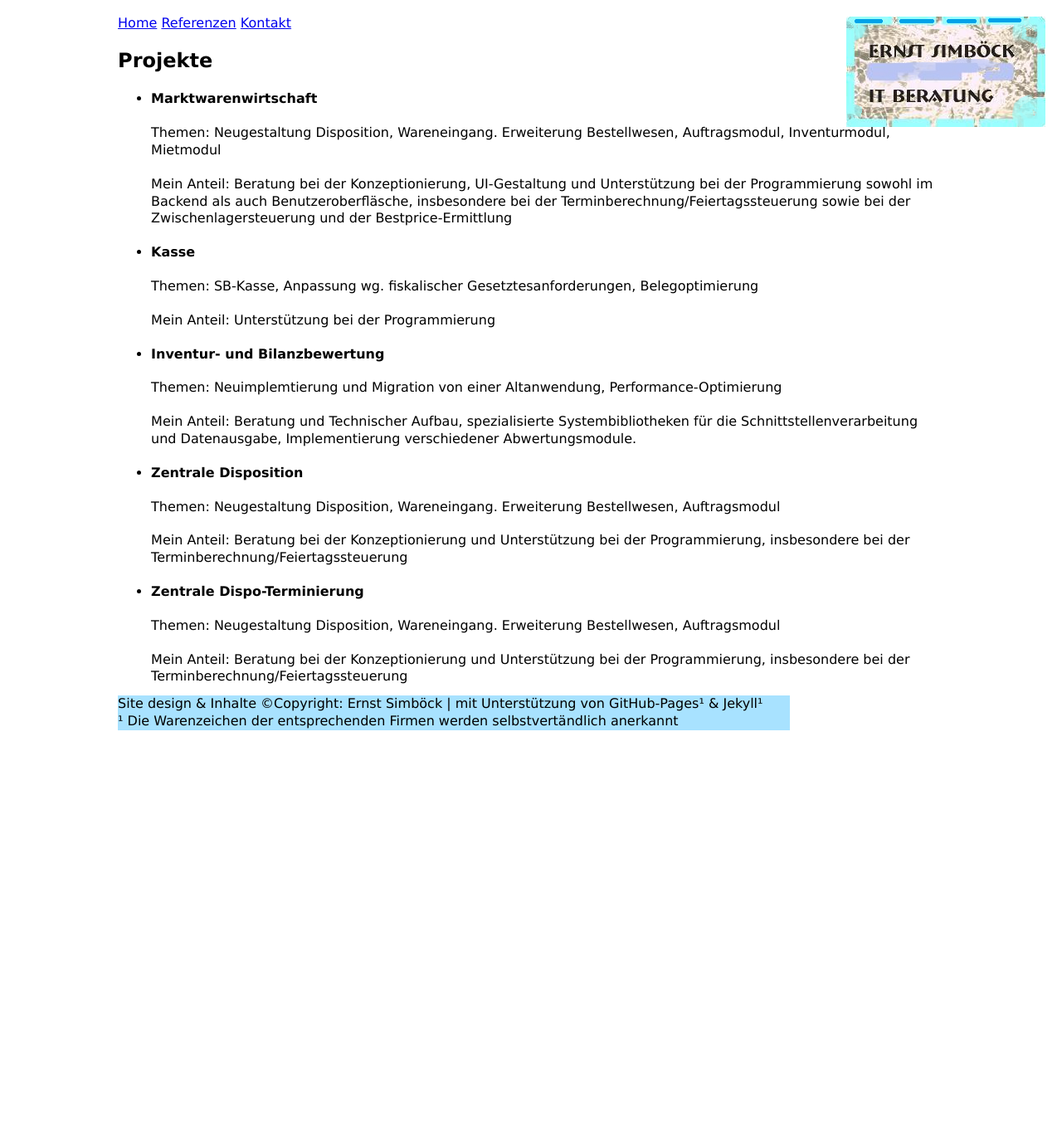
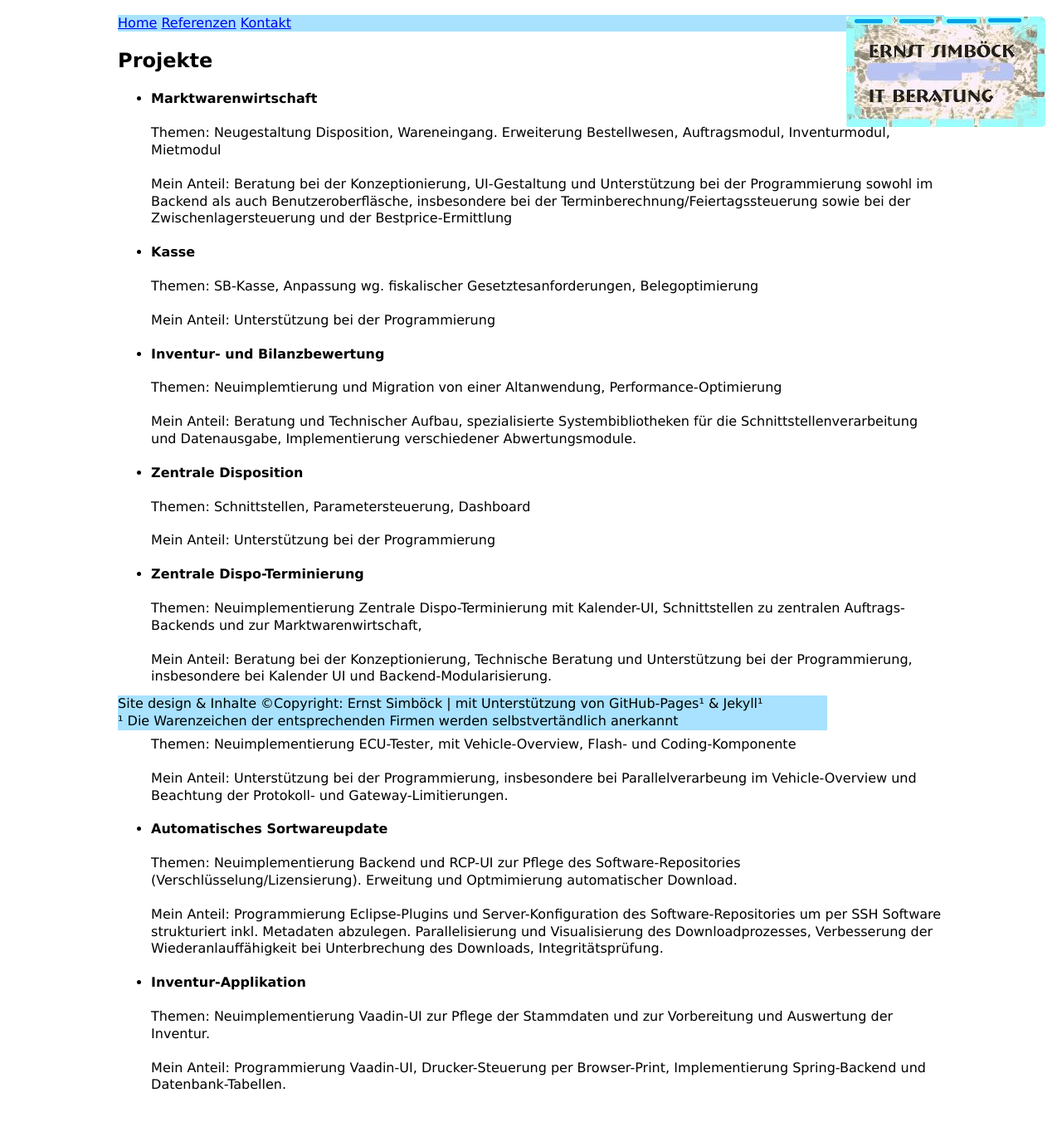
Before and after one commit to etsbk12/sbksite, a Jekyll site: the page built from seite2.md, in a window 1280 px wide. Shown: the whole page at 83% size. Built offline with Jekyll 4.4.1, drawn with Linux system fonts in a browser that asks for light colours; before the commit the page ends 935 px from its top, so only the background shows below that.

Commit message:
Project content, layout

```diff
--- a/_data/projects.yml
+++ b/_data/projects.yml
@@ -1,25 +1,40 @@
 - name: Marktwarenwirtschaft
   desc: Neugestaltung Disposition, Wareneingang. Erweiterung Bestellwesen, Auftragsmodul, Inventurmodul, Mietmodul
   mypart: Beratung bei der Konzeptionierung, UI-Gestaltung und Unterstützung bei der Programmierung sowohl im Backend als auch Benutzeroberfläsche, insbesondere bei der Terminberechnung/Feiertagssteuerung sowie bei der Zwischenlagersteuerung und der Bestprice-Ermittlung
-  timeintervall: von 09/2010 - 08/2011, von 04/2012 - 10/2012, ... TODO
+  timeintervall: von 09/2010 - 08/2011, von 04/2012 - 10/2012, 01/2017 - 06/2020
   link: ./
 - name: Kasse
   desc: SB-Kasse, Anpassung wg. fiskalischer Gesetztesanforderungen, Belegoptimierung
   mypart: Unterstützung bei der Programmierung
-  timeintervall: von 02/2010 - 07/2010, von 05/2020 - 06/2020
+  timeintervall: von 02/2010 - 07/2010, von 05/2018 - 06/2020
   link: ./seite2.html
 - name: Inventur- und Bilanzbewertung
   desc: Neuimplemtierung und Migration von einer Altanwendung, Performance-Optimierung
   mypart: Beratung und Technischer Aufbau, spezialisierte Systembibliotheken für die Schnittstellenverarbeitung und Datenausgabe, Implementierung verschiedener Abwertungsmodule.
-  timeintervall: von 11/2012 - 02/2014
+  timeintervall: von 11/2012 - 02/2014, 01/2015 - 04/2015, 06/2016 - 09/2016
   link: ./seite3.html
 - name: Zentrale Disposition
-  desc: Neugestaltung Disposition, Wareneingang. Erweiterung Bestellwesen, Auftragsmodul
-  mypart: Beratung bei der Konzeptionierung und Unterstützung bei der Programmierung, insbesondere bei der Terminberechnung/Feiertagssteuerung
-  timeintervall: von 02/2011 - 07/2011
+  desc: Schnittstellen, Parametersteuerung, Dashboard
+  mypart: Unterstützung bei der Programmierung
+  timeintervall: von 04/2012 - 10/2012, von 03/2014 12/2014
   link: ./seite3.html
 - name: Zentrale Dispo-Terminierung
-  desc: Neugestaltung Disposition, Wareneingang. Erweiterung Bestellwesen, Auftragsmodul
-  mypart: Beratung bei der Konzeptionierung und Unterstützung bei der Programmierung, insbesondere bei der Terminberechnung/Feiertagssteuerung
+  desc: Neuimplementierung Zentrale Dispo-Terminierung mit Kalender-UI, Schnittstellen zu zentralen Auftrags-Backends und zur Marktwarenwirtschaft,
+  mypart: Beratung bei der Konzeptionierung, Technische Beratung und Unterstützung bei der Programmierung, insbesondere bei Kalender UI und Backend-Modularisierung.
   timeintervall: von 11/2010 - 07/2011
   link: ./seite3.html
+- name: Softwaretester
+  desc: Neuimplementierung ECU-Tester, mit Vehicle-Overview, Flash- und Coding-Komponente
+  mypart: Unterstützung bei der Programmierung, insbesondere bei Parallelverarbeung im Vehicle-Overview und Beachtung der Protokoll- und Gateway-Limitierungen.
+  timeintervall: von 10/2006 - 12/2009
+  link: ./seite3.html
+- name: Automatisches Sortwareupdate
+  desc: Neuimplementierung Backend und RCP-UI zur Pflege des Software-Repositories (Verschlüsselung/Lizensierung). Erweitung und Optmimierung automatischer Download.
+  mypart: Programmierung Eclipse-Plugins und Server-Konfiguration des Software-Repositories um per SSH Software strukturiert inkl. Metadaten abzulegen. Parallelisierung und Visualisierung des Downloadprozesses, Verbesserung der Wiederanlauffähigkeit bei Unterbrechung des Downloads, Integritätsprüfung.
+  timeintervall: von 08/2011 - 03/2012
+  link: ./seite3.html
+- name: Inventur-Applikation
+  desc: Neuimplementierung Vaadin-UI zur Pflege der Stammdaten und zur Vorbereitung und Auswertung der Inventur.
+  mypart: Programmierung Vaadin-UI, Drucker-Steuerung per Browser-Print, Implementierung Spring-Backend und Datenbank-Tabellen.
+  timeintervall: von 10/2018 - 06/2019
+  link: ./seite3.html
--- a/_sass/views.scss
+++ b/_sass/views.scss
@@ -45,6 +45,7 @@ p {
 #menupart {
     grid-area: menupart;
     display: inline-block;
+	background-color: rgb(168, 226, 255);
 
     h1 {
         font-size: 2em;
@@ -60,7 +61,7 @@ p {
 	position: absolute;
 	bottom: 20px;
 	background-color: rgb(168, 226, 255);
-	width: 90vh;
+	width: 95vh;
 }
 
 #logoimg {
```
